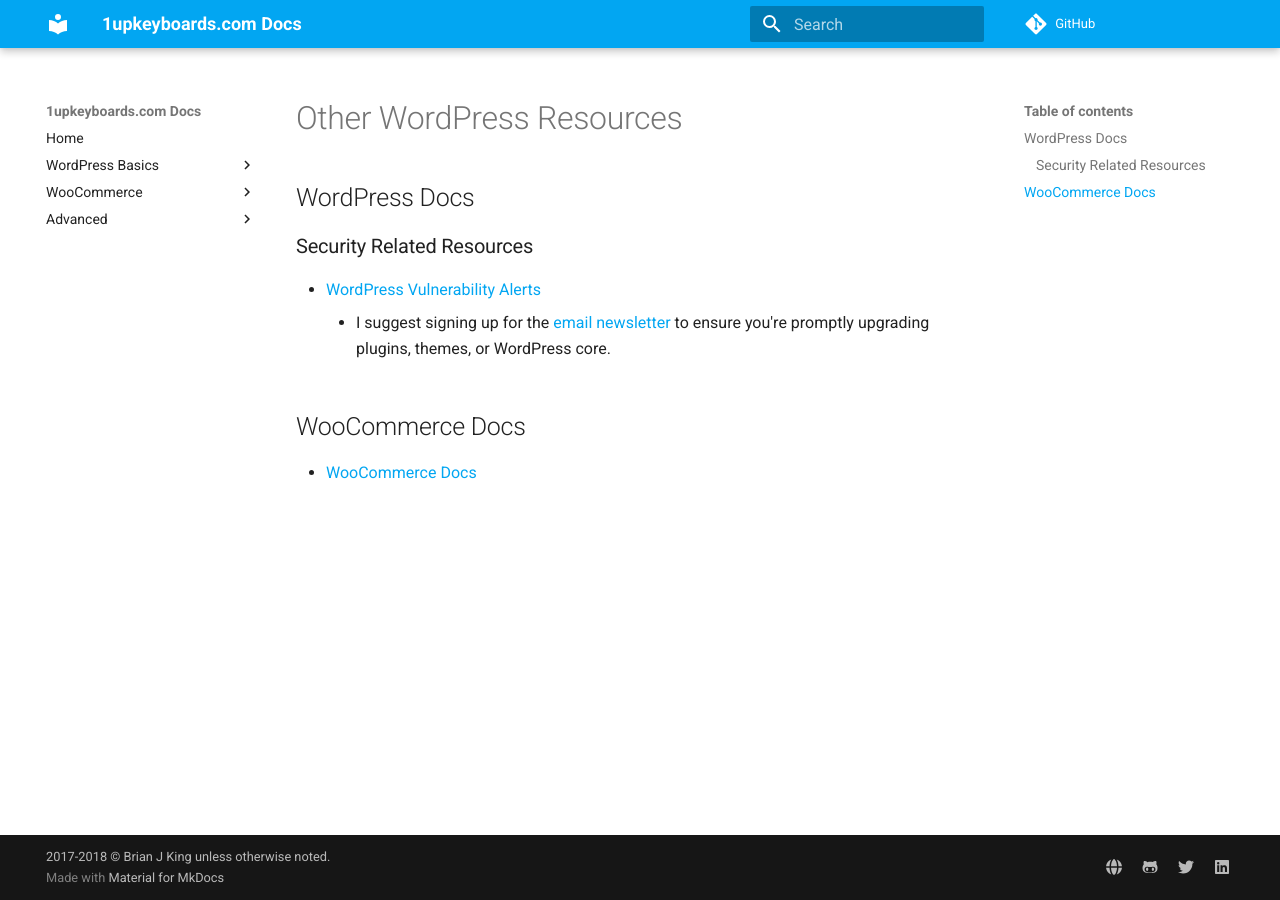
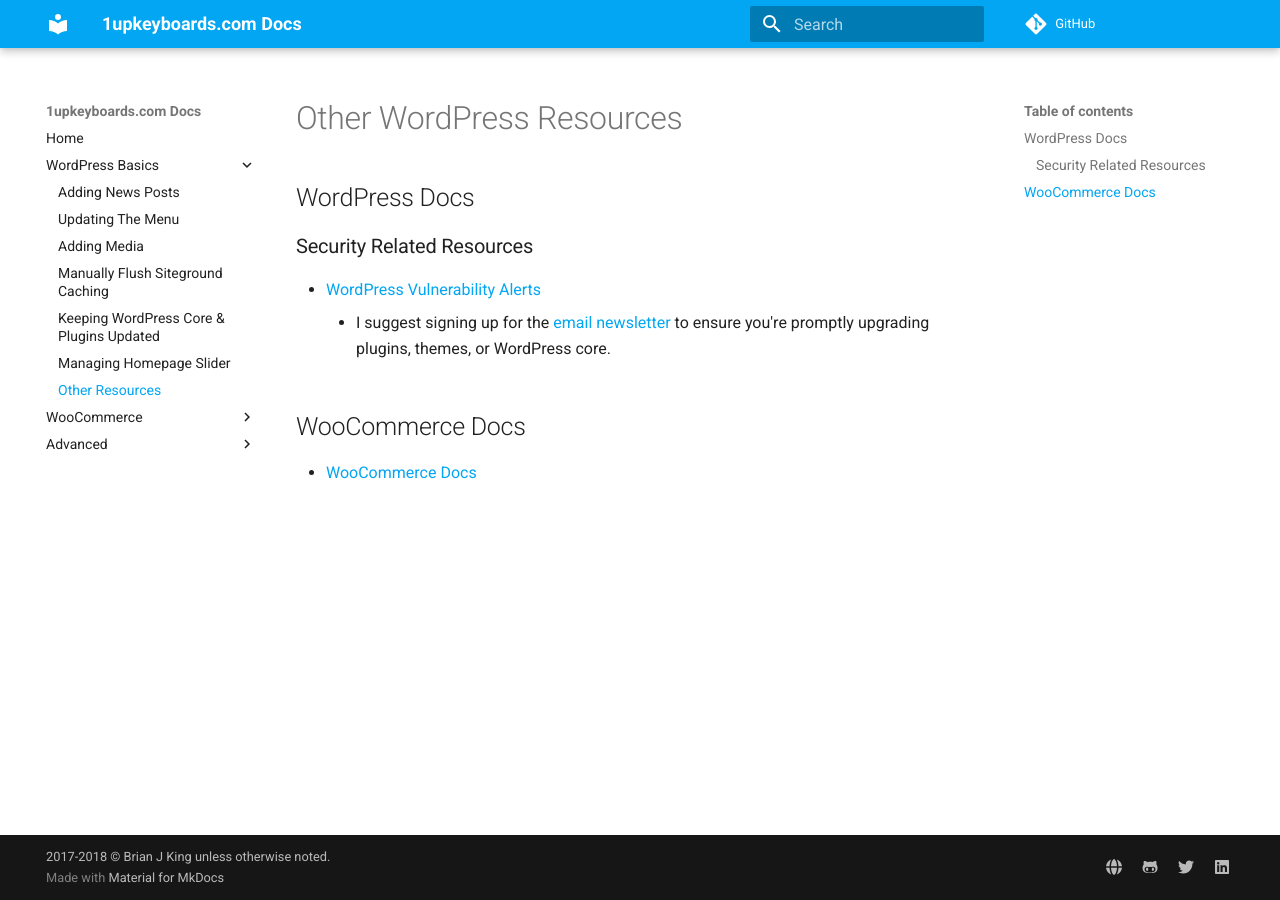
Before and after one commit to brianjking/1upkeyboard-docs, an MkDocs documentation site: the page built from docs/wordpress-basics/other-resources.md, in a window 1280 px wide. Built offline with MkDocs 1.6.1 and Material for MkDocs 9.7.7, drawn with Linux system fonts in a browser that asks for light colours; comment, search, counter and statistics services are not loaded; old or Windows-style settings are respelled for this version of MkDocs.

Commit message:
Update nav

```diff
--- a/mkdocs.yml
+++ b/mkdocs.yml
@@ -13,6 +13,7 @@
     - Manually Flush Siteground Caching: wordpress-basics/flush-cache.md
     - Keeping WordPress Core & Plugins Updated: wordpress-basics/update-plugins.md
     - Managing Homepage Slider: wordpress-basics/managing-homepage-slider.md
+    - Other Resources: wordpress-basics/other-resources.md
 - WooCommerce:
     - Adding Products: woocommerce/add-products.md
     - Editing Products: woocommerce/edit-products.md
```
